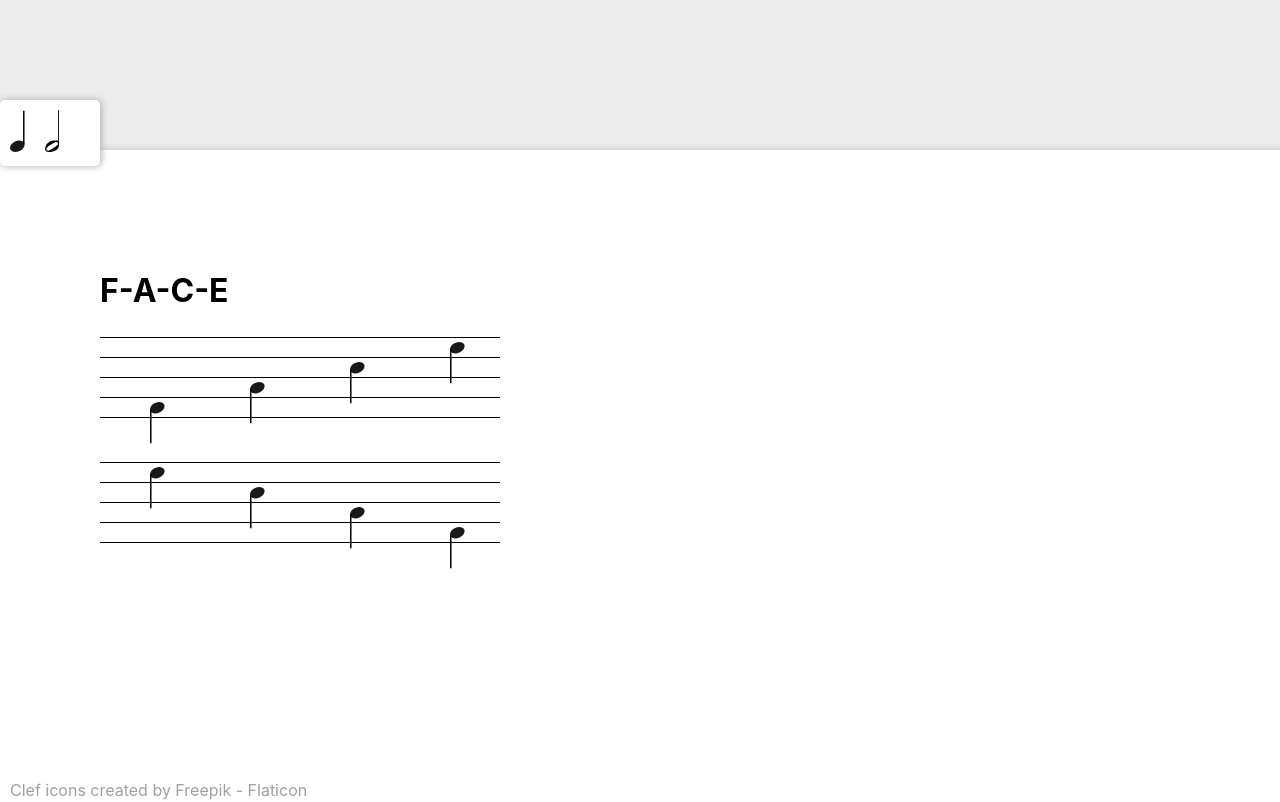
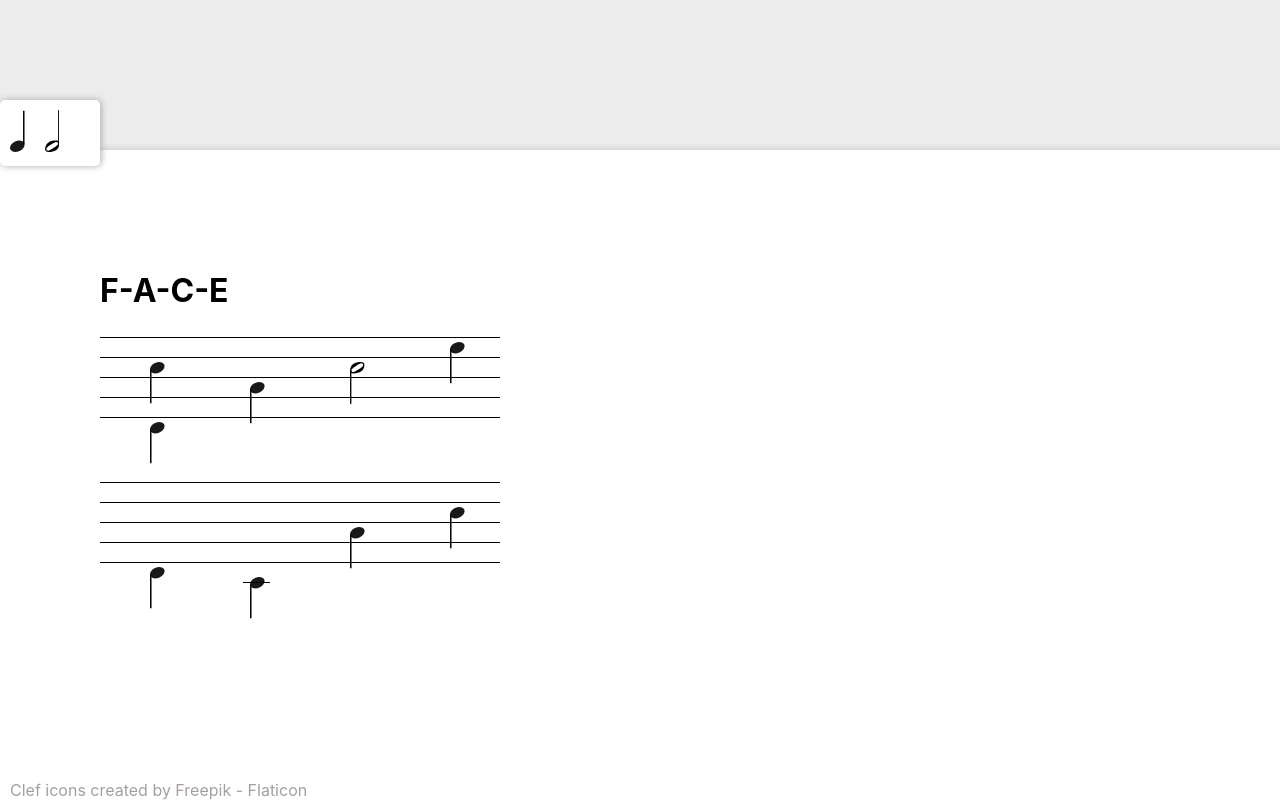
Before and after one commit to philippEder/notes, a React (Create React App) app: page / in a window 1280 px wide. Shown: the top 802 px of the page. Built offline with nearby package versions, Linux system fonts and the light colour scheme.

Commit message:
multiple items per beat

```diff
--- a/src/components/Bar.css
+++ b/src/components/Bar.css
@@ -28,6 +28,7 @@
 .beat-noline {
     font-size: 30px;
     line-height: 4px;
+    position: relative;
     text-align: center;
     width: 100px;
     height: 10px;
@@ -48,3 +49,14 @@
   width: 100%;
   display: block;
 }
+
+.beat-singleline:after {
+    position: absolute;
+    left: 43px;
+    top: 50%;
+    height: 1px;
+    background: black;
+    content: "";
+    width: 27%;
+    display: block;
+}
--- a/src/components/Bar.js
+++ b/src/components/Bar.js
@@ -4,54 +4,70 @@ import React from 'react';
 
 class Bar extends React.Component {
 
-    isMine(pos, beat) {
-        var itemPosition = beat.item.position
-        return pos == itemPosition;
-    }
-
-    getContent(item) {
-
-        console.log(item.type);
-        switch (item.type) {
-            case 'quaterNote':
-                console.log("hello");
-                return BarItem.quaterNoteDown;
-            case 'halfNote':
-                return BarItem.halfNoteDown;
-            default:
-                return <span className='note'>o</span>;
+    constructor(props) {
+        super(props);
+        this.state = {
+            bar: props.data
         }
     }
 
-    /* if (item.type === "quaterNote")
-         if(item.position > 3) {
-             return (<img src={BarItem.quaterNoteDown} className='note'></img>)
-         } else {
-             return (<img src={BarItem.quaterNoteDown} className='note'></img>)
-     } */
+    test = () => {
+        var newBar = this.state.bar;
 
 
 
+        this.setState({bar: newBar})
+
+
+    }
+
+    isMine(pos, beat) {
+        return beat.items.some(item => pos == item.position)
+    }
+
+    getContent(pos, items) {
+        var ret = <span className='note'>o</span>;
+        items.forEach(item => {
+            if (item.position == pos) {
+                switch (item.type) {
+                    case 'quaterNote':
+                        ret =  BarItem.quaterNoteDown; break;
+                    case 'halfNote':
+                        ret =  BarItem.halfNoteDown; break;
+                    default:
+                        ret =  BarItem.halfNoteDown;
+                }
+            }
+        });
+
+        return ret;
+    }
+
     render() {
-        console.log(this.props.data.beats);
         return (
-            <div id="bar" className="bar">
+            <div id="bar" className="bar" onClick={this.test}>
 
                 {
 
-                    this.props.data.beats.map(beat => (
+                    this.state.bar.beats.map(beat => (
 
                         <div className='beat-parent'>
-                            <div className="beat-line">{this.isMine(8, beat) ? this.getContent(beat.item) : <span className='note'></span>}</div>
-                            <div className="beat-noline">{this.isMine(7, beat) ? this.getContent(beat.item) : <span className='note'></span>}</div>
-                            <div className="beat-line">{this.isMine(6, beat) ? this.getContent(beat.item) : <span className='note'></span>}</div>
-                            <div className="beat-noline">{this.isMine(5, beat) ? this.getContent(beat.item) : <span className='note'></span>}</div>
-                            <div className="beat-line">{this.isMine(4, beat) ? this.getContent(beat.item) : <span className='note'></span>}</div>
-                            <div className="beat-noline">{this.isMine(3, beat) ? this.getContent(beat.item) : <span className='note'></span>}</div>
-                            <div className="beat-line">{this.isMine(2, beat) ? this.getContent(beat.item) : <span className='note'></span>}</div>
-                            <div className="beat-noline">{this.isMine(1, beat) ? this.getContent(beat.item) : <span className='note'></span>}</div>
-                            <div className="beat-line">{this.isMine(0, beat) ? this.getContent(beat.item) : <span className='note'></span>}</div>
 
+
+                            <div className="beat-line">{this.isMine(8, beat) ? this.getContent(8, beat.items) : <span className='note'></span>}</div>
+                            <div className="beat-noline">{this.isMine(7, beat) ? this.getContent(7, beat.items) : <span className='note'></span>}</div>
+                            <div className="beat-line">{this.isMine(6, beat) ? this.getContent(6, beat.items) : <span className='note'></span>}</div>
+                            <div className="beat-noline">{this.isMine(5, beat) ? this.getContent(5, beat.items) : <span className='note'></span>}</div>
+                            <div className="beat-line">{this.isMine(4, beat) ? this.getContent(4, beat.items) : <span className='note'></span>}</div>
+                            <div className="beat-noline">{this.isMine(3, beat) ? this.getContent(3, beat.items) : <span className='note'></span>}</div>
+                            <div className="beat-line">{this.isMine(2, beat) ? this.getContent(2, beat.items) : <span className='note'></span>}</div>
+                            <div className="beat-noline">{this.isMine(1, beat) ? this.getContent(1, beat.items) : <span className='note'></span>}</div>
+                            <div className="beat-line">{this.isMine(0, beat) ? this.getContent(0, beat.items) : <span className='note'></span>}</div>
+
+
+
+                            <div className="beat-noline">{this.isMine(-1, beat) ? this.getContent(-1, beat.items) : <span className='note'></span>}</div>
+                            <div className={this.isMine(-2, beat) ? "beat-singleline beat-noline" : "beat-noline"}>{this.isMine(-2, beat) ? this.getContent(-2, beat.items) : <span className='note'></span>}</div>
                         </div>
                     ))
 
--- a/src/components/Page.js
+++ b/src/components/Page.js
@@ -1,7 +1,5 @@
 import Bar from './Bar';
 import './Page.css';
-import Notes from '../common/Notes'
-import clef from '../icons/violin-clef.png'
 import faceTestdata from '../testdata/example1.json'
 import React from 'react';
 
--- a/src/testdata/example1.json
+++ b/src/testdata/example1.json
@@ -1,62 +1,81 @@
 {
     "title": "F-A-C-E",
-    "clef": "viola",
+    "clef": "violin",
     "bars": [
         {
             "beats": [
                 {
-                    "item": {
-                        "position": 1,
+                    "items": [
+                        {
+                            "position": -1,
+                            "type": "quaterNote"
+                        },
+                        {
+                            "position": 5,
                             "type": "quaterNote"
                         }
+                    ]
                 },
                 {
-                    "item": {
+                    "items": [
+                        {
                             "position": 3,
                             "type": "quaterNote"
                         }
+                    ]
                 },
                 {
-                    "item": {
+                    "items": [
+                        {
                             "position": 5,
-                        "type": "quaterNote"
+                            "type": "halphNote"
                         }
+                    ]
                 },
                 {
-                    "item": {
+                    "items": [
+                        {
                             "position": 7,
                             "type": "quaterNote"
                         }
+                    ]
                 }
             ]
         },
         {
             "beats": [
                 {
-                    "item": {
-                        "position": 7,
+                    "items": [
+                        {
+                            "position": -1,
                             "type": "quaterNote"
                         }
+                    ]
+                },
+                {"items": [
+                    {
+                        "position": -2,
+                        "type": "quaterNote"
+                    }
+                ]
                 },
                 {
-                    "item": {
-                        "position": 5,
-                        "type": "quaterNote"
-                    }
-                },
+                    "items": [
                         {
-                    "item": {
                             "position": 3,
                             "type": "quaterNote"
                         }
+                    ]
                 },
                 {
-                    "item": {
-                        "position": 1,
+                    "items": [
+                        {
+                            "position": 5,
                             "type": "quaterNote"
-                    }
                         }
                     ]
                 }
             ]
         }
+    ]
+}
--- a/src/testdata/example2.json
+++ b/src/testdata/example2.json
@@ -1,6 +1,6 @@
 {
     "title": "F-A-C-E",
-    "clef": "viola",
+    "clef": "violin",
     "bars": [
         {
             "beats": [
```
Also changed, not shown: src/testdata/bar1.json (added, +28 -0 lines), src/components/Beat.css (added), src/components/Beat.js (added). Lines whose indentation alone changed are shown as unchanged.
